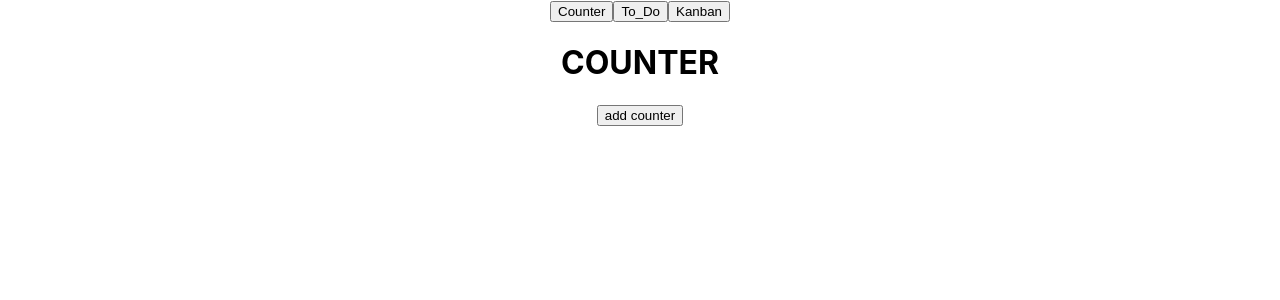
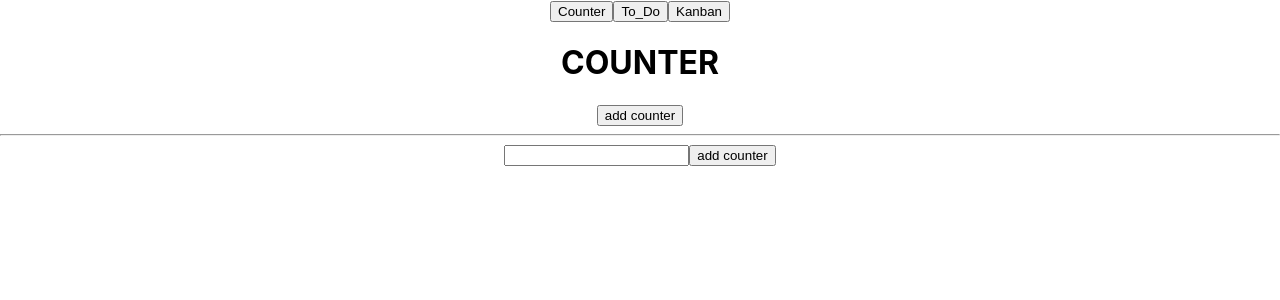
Before and after one commit to OlehPetko/test_simple_todo, a React (Create React App) app: page / in a window 1280 px wide. Both pictures are taken after a click on the button "Counter". Shown: the top 300 px of the page. Built offline with nearby package versions, Linux system fonts and the light colour scheme.

Commit message:
new function  counter

```diff
--- a/src/Counter/Counter.js
+++ b/src/Counter/Counter.js
@@ -4,6 +4,9 @@ import {useState} from "react";
 function Counter() {
     const initialState = []
     const [count, setCount] = useState(initialState)
+    const initialState2 = []
+    const [count2, setCount2] = useState(initialState2)
+    const [newCount, setNewCount] = useState([])
     const minusPlusCounter = (id, valueCounter) => {
         const newCount = count.map(el => el.id === id ? {...el, counter: el.counter + valueCounter} : el)
         setCount(newCount)
@@ -12,6 +15,15 @@ function Counter() {
         const newCount = [...count, {id: Math.random(), counter: 0}]
         setCount(newCount)
     }
+    const addCounter2 = () => {
+      const newCount2 = [...count2, {id: Math.random(), counter: newCount}]
+        setCount2(newCount2)
+        setNewCount([])
+    }
+    const plusMinusCounter2 = (id, valueCounter2) => {
+      const newCount2 = count2.map(el => el.id === id ? {...el, counter: +el.counter + valueCounter2} : el)
+        setCount2(newCount2)
+    }
     return (
         <div className="App">
             <h1>COUNTER</h1>
@@ -19,11 +31,20 @@ function Counter() {
 
             {count.map(el =>
                 <div key={el.id}>
-            <button onClick={() => minusPlusCounter(el.id, - 1)}>-</button>
+                    <button onClick={() => minusPlusCounter(el.id, -1)}>-</button>
                     {el.counter}
                     <button onClick={() => minusPlusCounter(el.id, 1)}>+</button>
                 </div>
             )}
+            <hr/>
+            <input type="number" value={newCount} onChange={e => setNewCount(e.target.value)}/>
+            <button onClick={addCounter2}>add counter</button>
+            {count2.map(count =>
+                <div key={count.id}>
+                    <button onClick={() => plusMinusCounter2(count.id, - 1)}>-</button>
+                    {count.counter}
+                    <button onClick={() => plusMinusCounter2(count.id, 1)}>+</button>
+                </div>)}
 
 
         </div>
```
Lines whose indentation alone changed are shown as unchanged.
